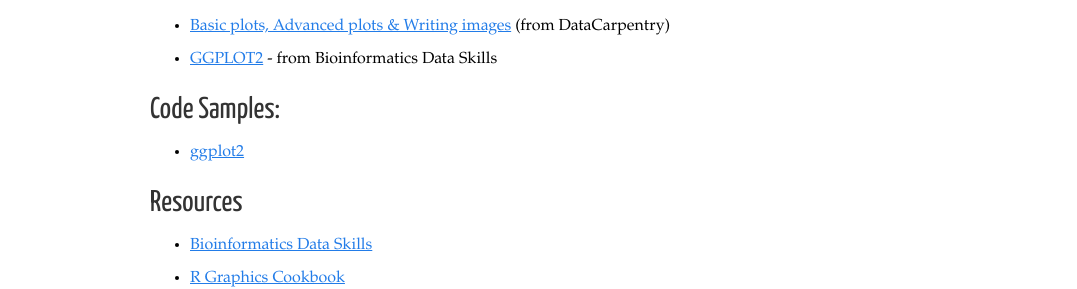
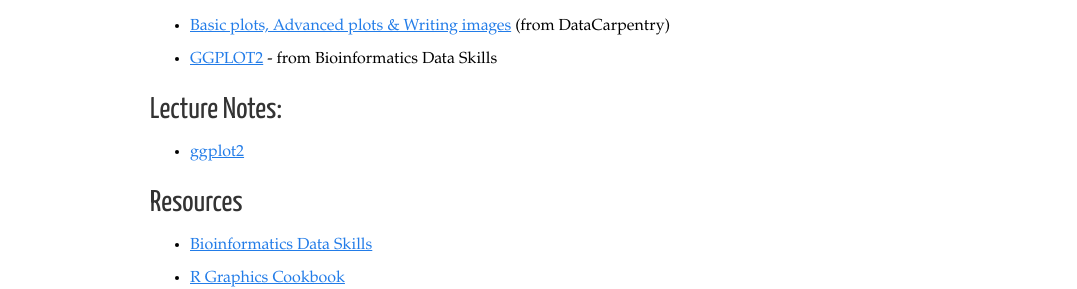
Before and after one commit to ucsdlib/workshops, a Jekyll site: the page built from _posts/2016-03-09-r-data-viz-genomics.markdown, in a window 1280 px wide. Shown: the part 417-706 px from the top of the page, without its empty margins (0-1077 px from the left). Built offline with Jekyll 4.4.1, drawn with Linux system fonts in a browser that asks for light colours; nearby versions of some CDN libraries; Markdown is read by kramdown in place of the engine named in the settings.

Commit message:
updating header in dataviz post

```diff
--- a/_posts/2016-03-09-r-data-viz-genomics.markdown
+++ b/_posts/2016-03-09-r-data-viz-genomics.markdown
@@ -22,7 +22,7 @@ Graduate students or researchers: [please register](http://ucsd.libcal.com/event
 * [GGPLOT2](http://proquest.safaribooksonline.com/book/bioinformatics/9781449367480/8dot-a-rapid-introduction-to-the-r-language/ch08_html#X2ludGVybmFsX0h0bWxWaWV3P3htbGlkPTk3ODE0NDkzNjc0ODAlMkZpZHAxNTcxMjc4NF9odG1sJnF1ZXJ5PQ==) - from Bioinformatics Data Skills
 
 
-## Code Samples:
+## Lecture Notes:
 
  * [ggplot2](http://ucsdlib.github.io/workshops/ggplot.html)
 
```
